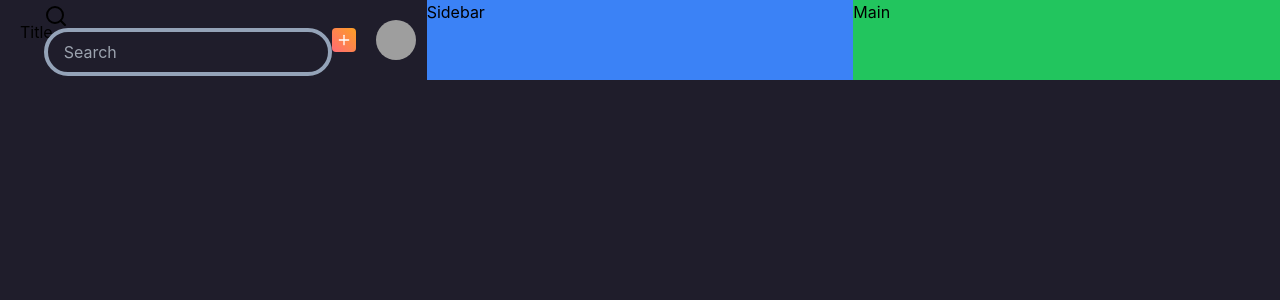
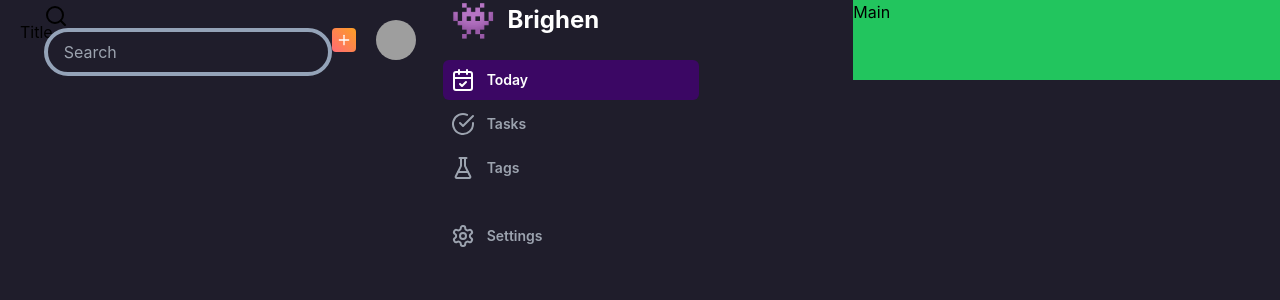
Before and after one commit to Rnbsov/awesome-todo-list, a React (Vite) app: page / in a window 1280 px wide. Shown: the top 300 px of the page. Built offline with nearby package versions, Linux system fonts and the light colour scheme; grey boxes are pictures that could not be loaded; what @savvywombat/tailwindcss-grid-areas would draw is missing.

Commit message:
👾🥭 Sidebar

```diff
--- a/src/components/Main/Main.jsx
+++ b/src/components/Main/Main.jsx
@@ -1,5 +1,5 @@
 const Main = () => {
-  return <main role='main' className='grid-in-main bg-green-500'>Main</main>
+  return <main className='grid-in-main bg-green-500'>Main</main>
 }
 
 export { Main }
--- a/src/components/Sidebar/Sidebar.jsx
+++ b/src/components/Sidebar/Sidebar.jsx
@@ -1,7 +1,76 @@
+import {
+  CalendarCheck,
+  CheckCircle,
+  FlaskConical,
+  Settings,
+} from 'lucide-react'
+import cn from '../../utils/classnames.js'
+
+const navigation = [
+  { name: 'Today', href: '#', icon: CalendarCheck, current: true },
+  { name: 'Tasks', href: '#', icon: CheckCircle, current: false },
+  { name: 'Tags', href: '#', icon: FlaskConical, current: false },
+]
+
 const Sidebar = () => {
   return (
-    <aside role='sidebar' className='grid-in-sidebar bg-blue-500'>
-      Sidebar
+    <aside role='sidebar' className='grid-in-sidebar w-72'>
+      {/* <header className='d-flex justify-between align-center p-40'> */}
+      <div className='flex flex-1 flex-col gap-y-5 px-6 pb-4 h-full'>
+        {/* logo */}
+        <div className='flex items-center h-16'>
+          <div className='text-4xl'>👾</div>
+          <div className='ml-3'>
+            <h3 className='text-2xl text-white font-bold'>Brighen</h3>
+          </div>
+        </div>
+
+        <nav className='flex flex-1 flex-col'>
+          <ul className='flex flex-1 flex-col gap-y-7'>
+            <li>
+              <ul className='-mx-2 space-y-1'>
+                {navigation.map(item => (
+                  <li key={item.name}>
+                    <a
+                      href={item.href}
+                      className={cn(
+                        item.current
+                          ? 'bg-purple-950 text-white'
+                          : 'text-gray-400 hover:text-white hover:bg-purple-950 hover:bg-opacity-50',
+                        'group flex gap-x-3 rounded-md p-2 text-sm leading-6 font-semibold'
+                      )}
+                    >
+                      <item.icon
+                        className='h-6 w-6 shrink-0'
+                        aria-hidden='true'
+                      />
+                      {item.name}
+                    </a>
+                  </li>
+                ))}
+              </ul>
+            </li>
+
+
+            <li className='mt-auto'>
+              <a
+                href='#'
+                className='group -mx-2 flex gap-x-3 rounded-md p-2 text-sm font-semibold leading-6 text-gray-400 hover:bg-purple-950 hover:bg-opacity-50 hover:text-white'
+              >
+                <Settings size={24} />
+                Settings
+              </a>
+            </li>
+          </ul>
+        </nav>
+      </div>
+
+      {/* Nav */}
+      <nav>
+        <section></section>
+        <section></section>
+        <section></section>
+      </nav>
     </aside>
   )
 }
```
